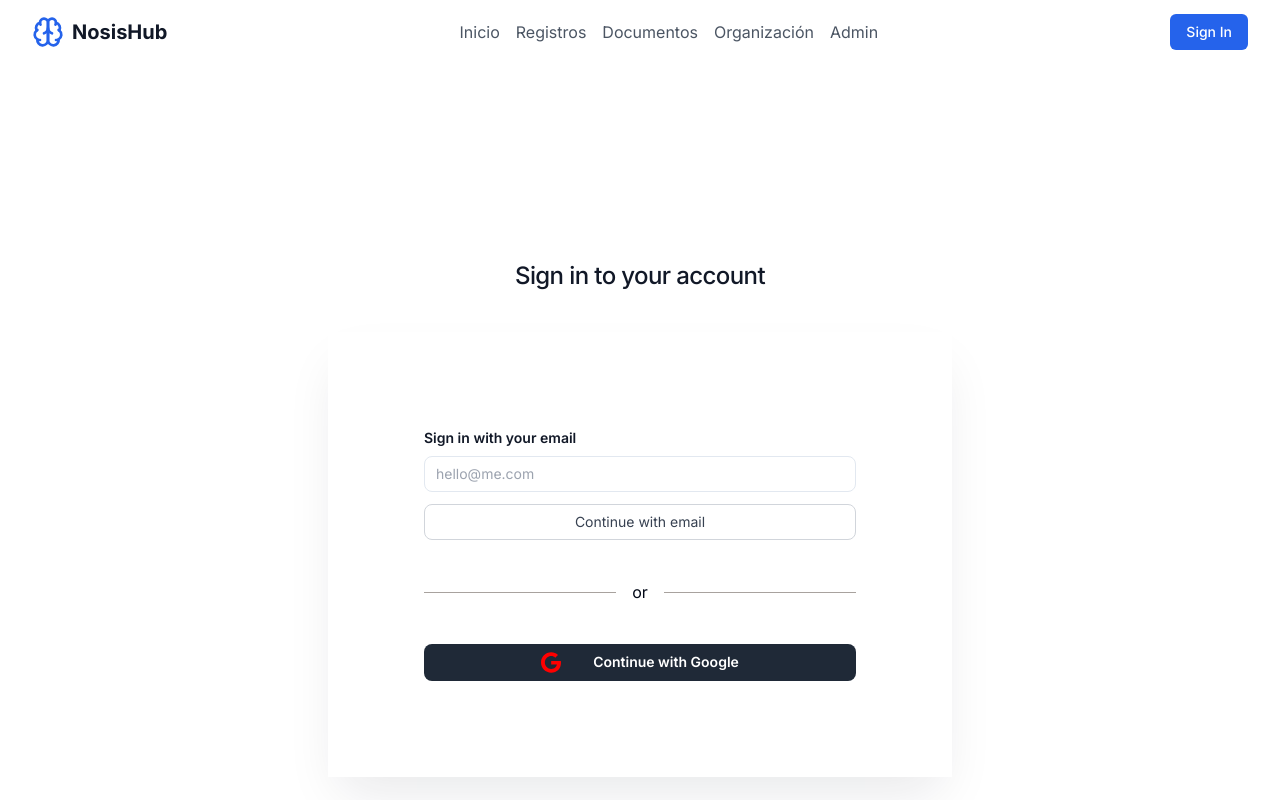
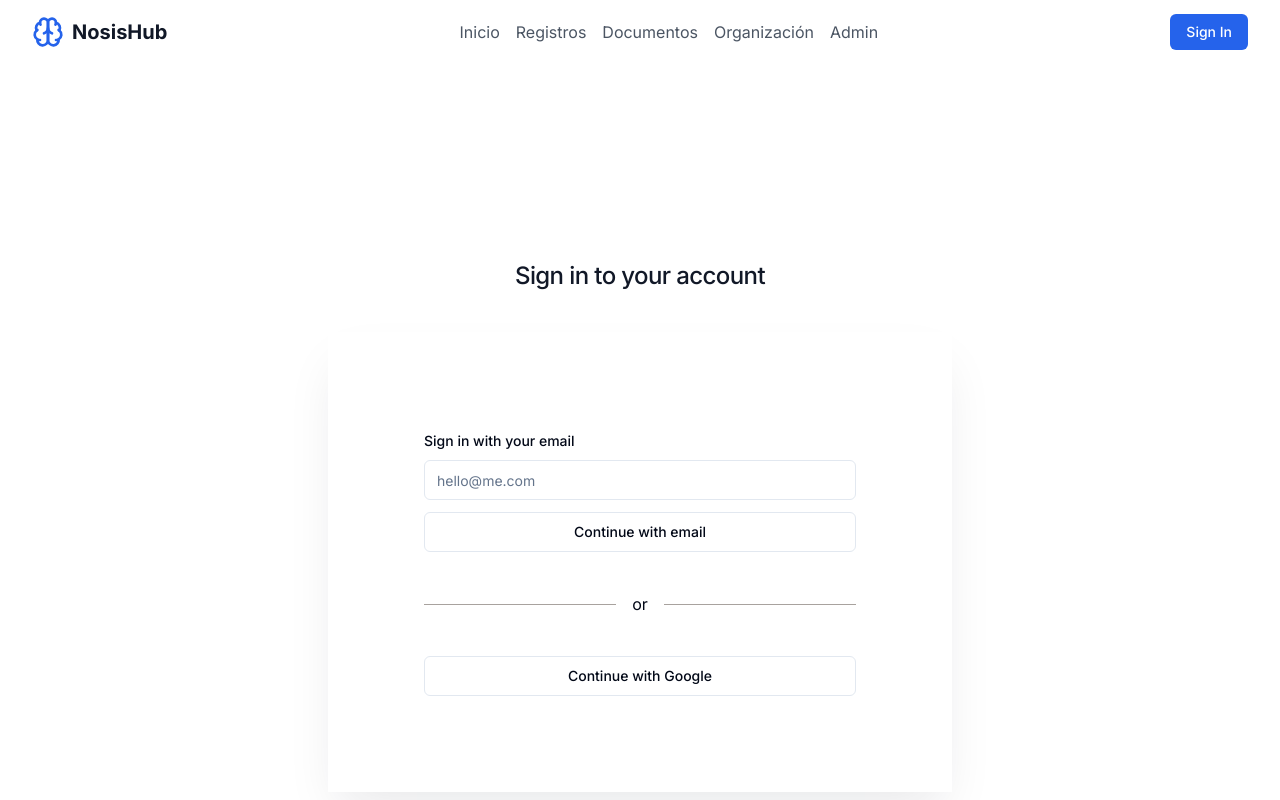
Before and after one commit to santiago8988/NosisHub_20241217, a Next.js app: page /signin in a window 1280 px wide. Shown: the top 800 px of the page. Built offline with nearby package versions, Linux system fonts and the light colour scheme; no server answers.

Commit message:
fix: signin

```diff
--- a/app/components/GoogleSignInButton.jsx
+++ b/app/components/GoogleSignInButton.jsx
@@ -1,4 +1,27 @@
 'use client'
+
+import { signIn } from 'next-auth/react'
+import { Button } from "@/components/ui/button"
+
+export default function GoogleSignInButton() {
+  const handleGoogleSignIn = () => {
+    signIn('google', { callbackUrl: '/inicio' })
+  }
+
+  return (
+    <Button
+      onClick={handleGoogleSignIn}
+      variant="outline"
+      className="w-full"
+    >
+      Continue with Google
+    </Button>
+  )
+}
+
+
+
+/*'use client'
 
 import { useSearchParams } from 'next/navigation'
 import { signIn } from 'next-auth/react'
@@ -33,4 +56,4 @@ const GoogleSignInButton = () => {
   )
 }
 
-export default GoogleSignInButton
+export default GoogleSignInButton*/
--- /dev/null
+++ b/app/signin/SignInForm.jsx
@@ -0,0 +1,67 @@
+'use client'
+
+import { useState } from 'react'
+import { useSearchParams } from 'next/navigation'
+import { signIn } from 'next-auth/react'
+import { Button } from "@/components/ui/button"
+import { Input } from "@/components/ui/input"
+import { Label } from "@/components/ui/label"
+import GoogleSignInButton from '@/components/GoogleSignInButton'
+
+export default function SignInForm() {
+  const [email, setEmail] = useState('')
+  const [isLoading, setIsLoading] = useState(false)
+  const searchParams = useSearchParams()
+  const callbackUrl = searchParams.get('callbackUrl') || '/inicio'
+
+  const handleSubmit = async (e) => {
+    e.preventDefault()
+    setIsLoading(true)
+
+    try {
+      const result = await signIn('email', {
+        email,
+        callbackUrl,
+      })
+      if (result?.error) {
+        // Handle error
+        console.error(result.error)
+      }
+    } catch (error) {
+      // Handle error
+      console.error(error)
+    } finally {
+      setIsLoading(false)
+    }
+  }
+
+  return (
+    <form onSubmit={handleSubmit}>
+      <div className='space-y-2'>
+        <Label htmlFor="email">Sign in with your email</Label>
+        <Input
+          id='email'
+          name='email'
+          type='email'
+          placeholder='hello@me.com'
+          autoComplete='email'
+          required
+          value={email}
+          onChange={(e) => setEmail(e.target.value)}
+        />
+      </div>
+      <Button
+        type='submit'
+        variant='outline'
+        className='mt-3 w-full'
+        disabled={isLoading}
+      >
+        {isLoading ? 'Signing in...' : 'Continue with email'}
+      </Button>
+      <div className='mx-auto my-10 flex w-full items-center justify-evenly before:mr-4 before:block before:h-px before:flex-grow before:bg-stone-400 after:ml-4 after:block after:h-px after:flex-grow after:bg-stone-400'>
+        or
+      </div>
+      <GoogleSignInButton />
+    </form>
+  )
+}
--- a/app/signin/page.jsx
+++ b/app/signin/page.jsx
@@ -1,4 +1,25 @@
-import Button from '../components/Button'
+import SignInForm from './SignInForm'
+
+export default function SignInPage() {
+  return (
+    <section className='flex min-h-full overflow-hidden pt-16 sm:py-28'>
+      <div className='mx-auto flex w-full max-w-2xl flex-col px-4 sm:px-6'>
+        <div className='relative mt-12 sm:mt-16'>
+          <h1 className='text-center text-2xl font-medium tracking-tight text-gray-900'>
+            Sign in to your account
+          </h1>
+        </div>
+        <div className='sm:rounded-5xl -mx-4 mt-10 flex-auto bg-white px-4 py-10 shadow-2xl shadow-gray-900/10 sm:mx-0 sm:flex-none sm:p-24'>
+          <SignInForm />
+        </div>
+      </div>
+    </section>
+  )
+}
+
+
+
+/*import Button from '../components/Button'
 import GoogleSignInButton from '../components/GoogleSignInButton'
 import TextField from '../components/TextField'
 
@@ -43,4 +64,4 @@ const SignInPage = () => {
   )
 }
 
-export default SignInPage
+export default SignInPage*/
```
